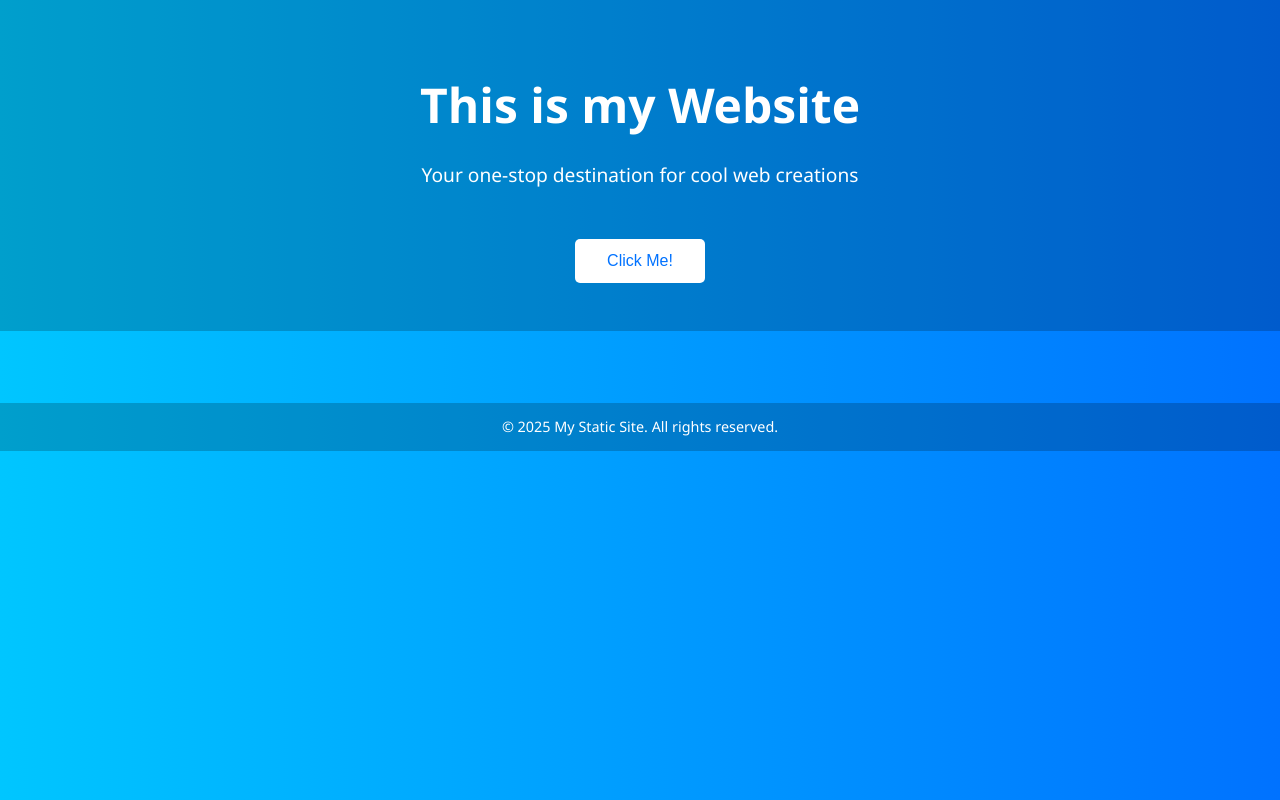
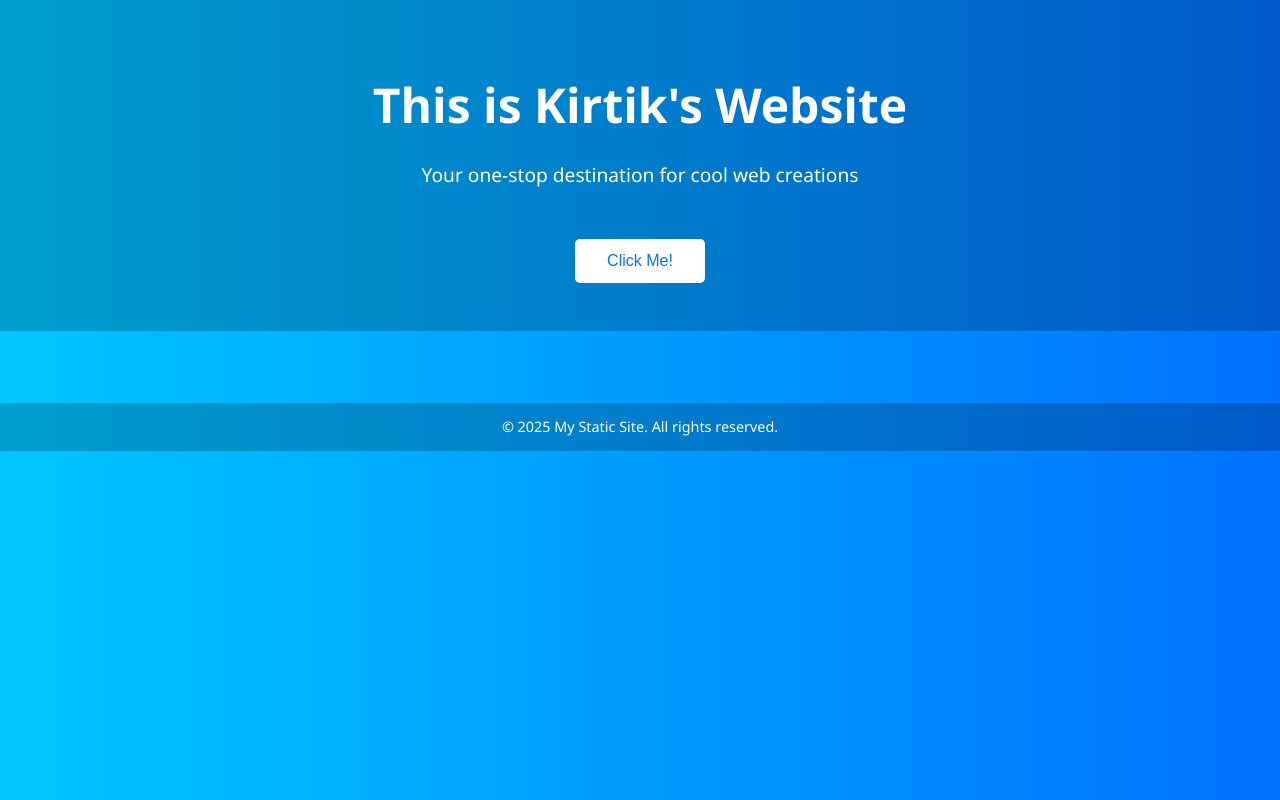
Before and after one commit to kirtikcapg/TestDeploy, a plain HTML site: page index.html in a window 1280 px wide. Drawn offline with Linux system fonts and the light colour scheme.

Commit message:
Changed title

```diff
--- a/index.html
+++ b/index.html
@@ -47,7 +47,7 @@
 </head>
 <body>
   <header>
-    <h1>This is my Website</h1>
+    <h1>This is Kirtik's Website</h1>
     <p>Your one-stop destination for cool web creations</p>
     <button onclick="displayMessage()">Click Me!</button>
   </header>
```
